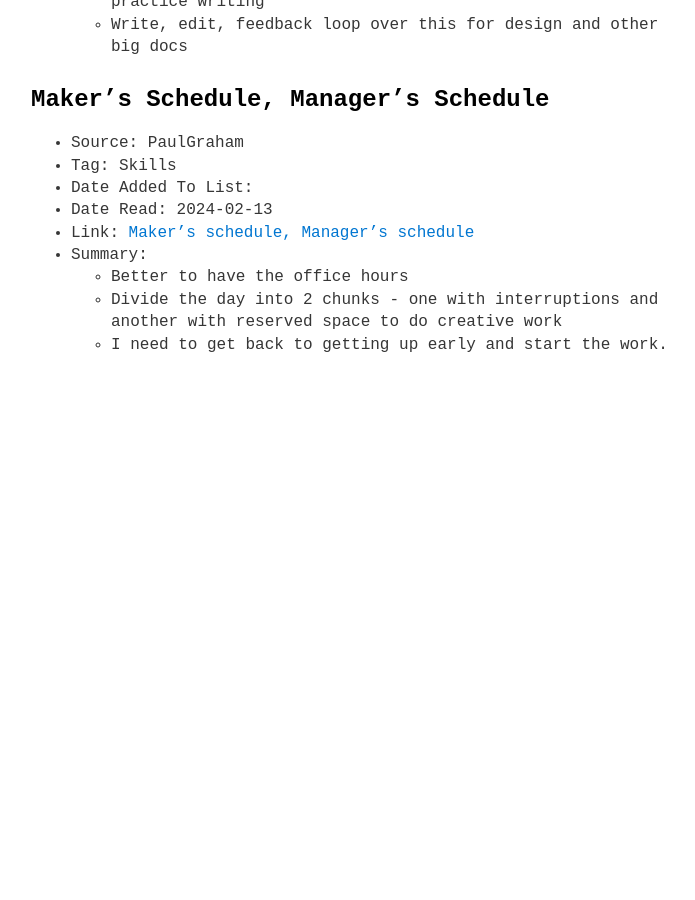
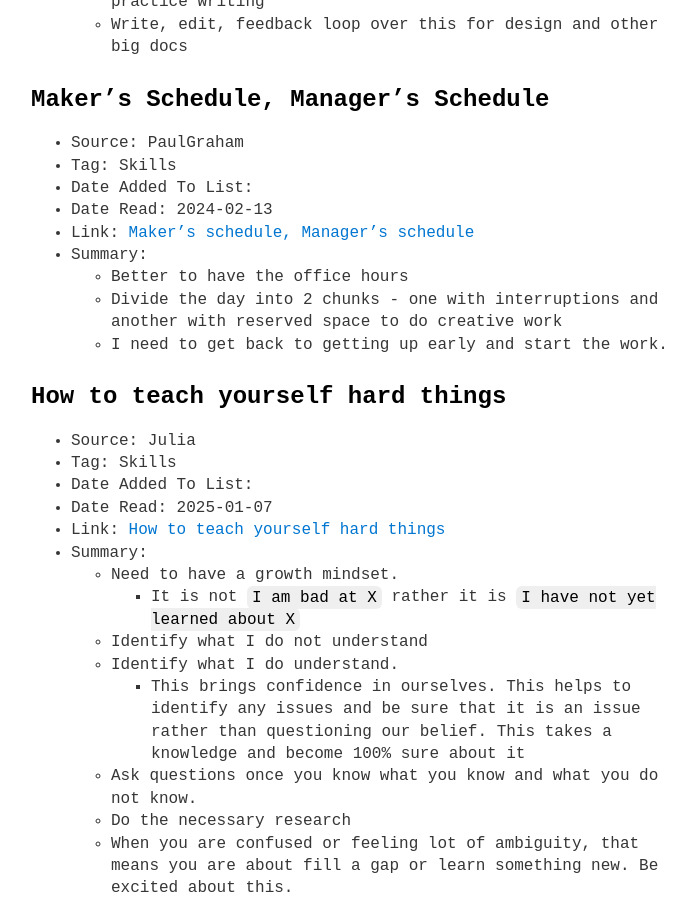
Before and after one commit to harsha-kadekar/harsha-kadekar.github.io, a Jekyll site: the page built from blog-summaries.md, in a window 1280 px wide and 900 px high, scrolled down 17933 px. Shown: the whole window, without its empty margins (289-984 px from the left). Built offline with Jekyll 4.4.1, drawn with Linux system fonts in a browser that asks for light colours; before the commit the page ends 18289 px from its top, so only the background shows below that.

```diff
--- a/_data/menu.yml
+++ b/_data/menu.yml
@@ -17,8 +17,8 @@ entries:
 
   - title: <b>I am currently reading</b>
     entries:
-      - title: "Stories for the Innocent"
-        url: https://www.goodreads.com/book/show/40231930-stories-for-the-innocent
+      - title: "Designing Data-Intensive Applications"
+        url: https://www.goodreads.com/book/show/23463279-designing-data-intensive-applications
 
   - title: <b>Pages in this blog</b>
     entries:
--- a/blog-summaries.md
+++ b/blog-summaries.md
@@ -534,3 +534,19 @@ This page holds some of the good blogs I have read and what I took from it.
 	- Better to have the office hours
 	- Divide the day into 2 chunks - one with interruptions and another with reserved space to do creative work
 	- I need to get back to getting up early and start the work.
+
+## How to teach yourself hard things
+- Source: Julia
+- Tag: Skills
+- Date Added To List:
+- Date Read: 2025-01-07
+- Link: [How to teach yourself hard things](https://jvns.ca/blog/2018/09/01/learning-skills-you-can-practice/)
+- Summary:
+	- Need to have a growth mindset.
+		- It is not `I am bad at X` rather it is `I have not yet learned about X`
+	- Identify what I do not understand
+	- Identify what I do understand.
+		- This brings confidence in ourselves. This helps to identify any issues and be sure that it is an issue rather than questioning our belief. This takes a knowledge and become 100% sure about it
+	- Ask questions once you know what you know and what you do not know.
+	- Do the necessary research
+	- When you are confused or feeling lot of ambiguity, that means you are about fill a gap or learn something new. Be excited about this.
```
Also changed, not shown: _posts/2025-01-10-book-summary-made-in-japan.md (added, +128 -0 lines).
